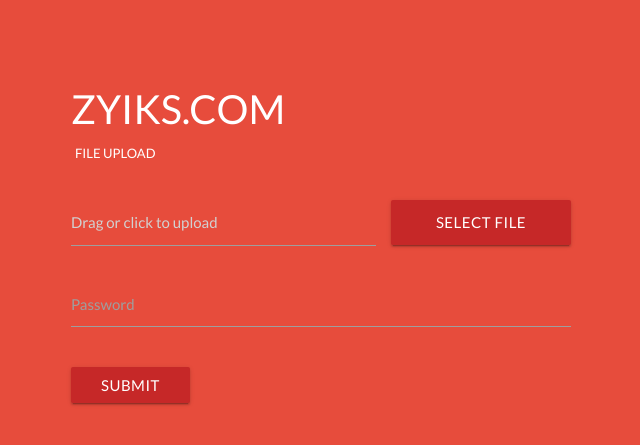
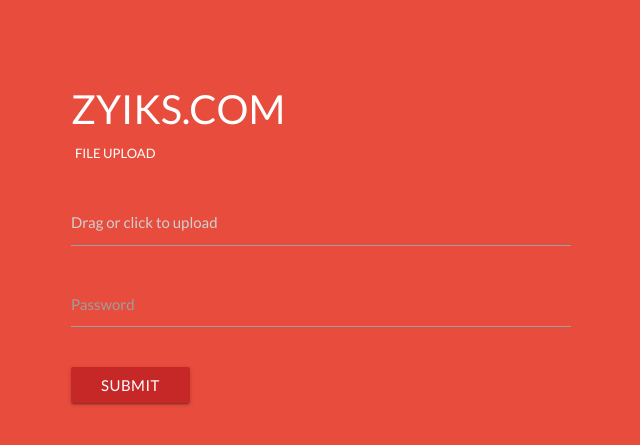
Before and after one commit to CaseyK9/sharex-uploader, a Flask app: page / in a window 1280 px wide. Shown: the top 445 px of the page, without its empty margins (319-959 px from the left). Run offline with Flask 2, Linux system fonts and the light colour scheme; some libraries are stand-ins or nearby versions.

Commit message:
made select file button hidden

```diff
--- a/sharex_uploader/templates/index.html
+++ b/sharex_uploader/templates/index.html
@@ -71,8 +71,10 @@
         }
 
         .fixed {
-            width: 180px;
-            margin-left: 15px;
+            background: transparent;
+            border: none !important;
+            font-size: 0;
+
         }
 
         .flex-item {
@@ -90,9 +92,10 @@
     <form action="upload" method="post" enctype="multipart/form-data">
         <div class="file-field input-field flex-container">
             <div class="file-path-wrapper flex-item">
-                <input class="file-path validate" type="text" placeholder="Drag or click to upload" autocomplete="off">
+                <input class="file-path validate file" type="text" placeholder="Drag or click to upload"
+                       autocomplete="off">
             </div>
-            <div class="btn red darken-3 fixed">
+            <div class="fixed">
                 <span>Select file</span>
                 <input type="file" name="file" autocomplete="off">
             </div>
```
